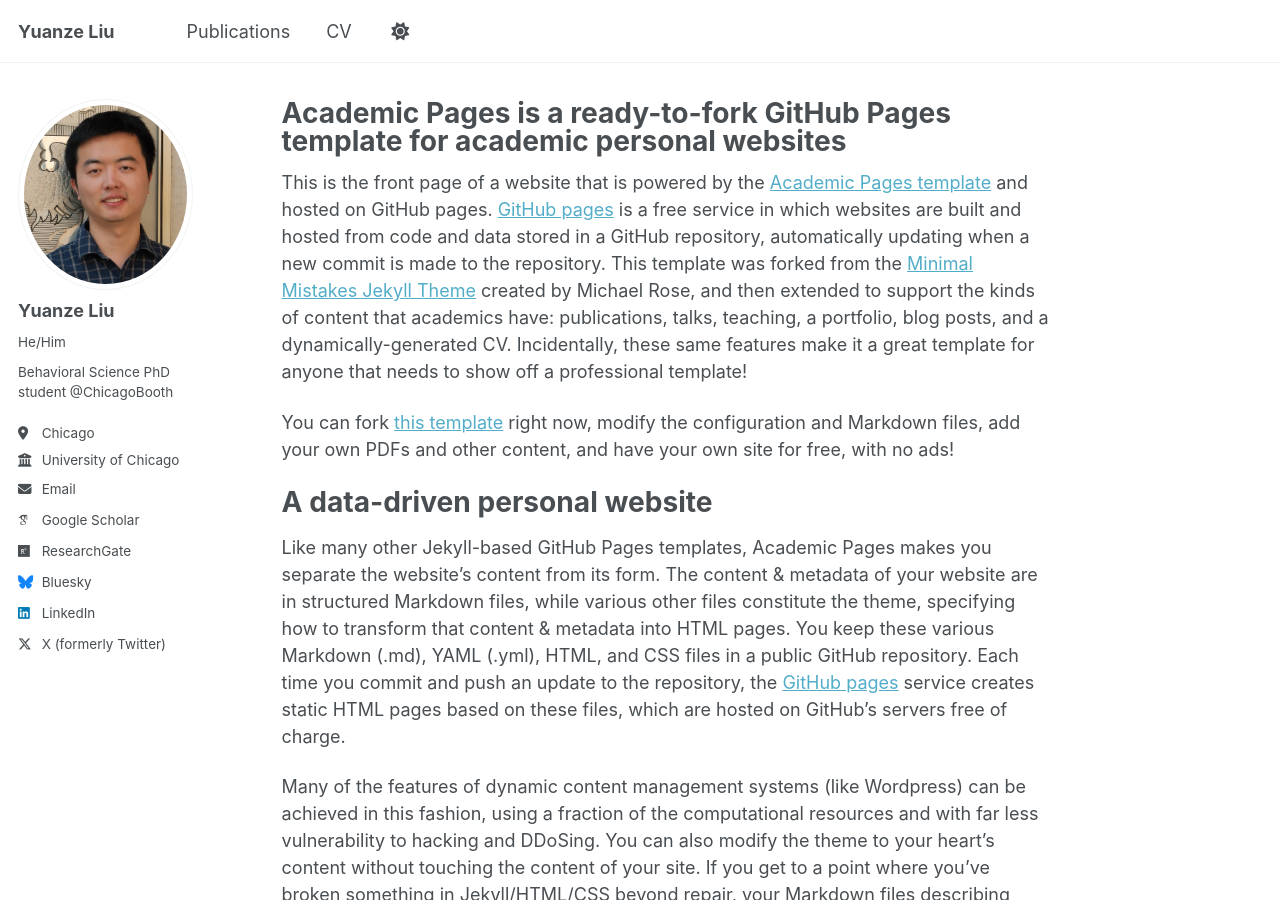
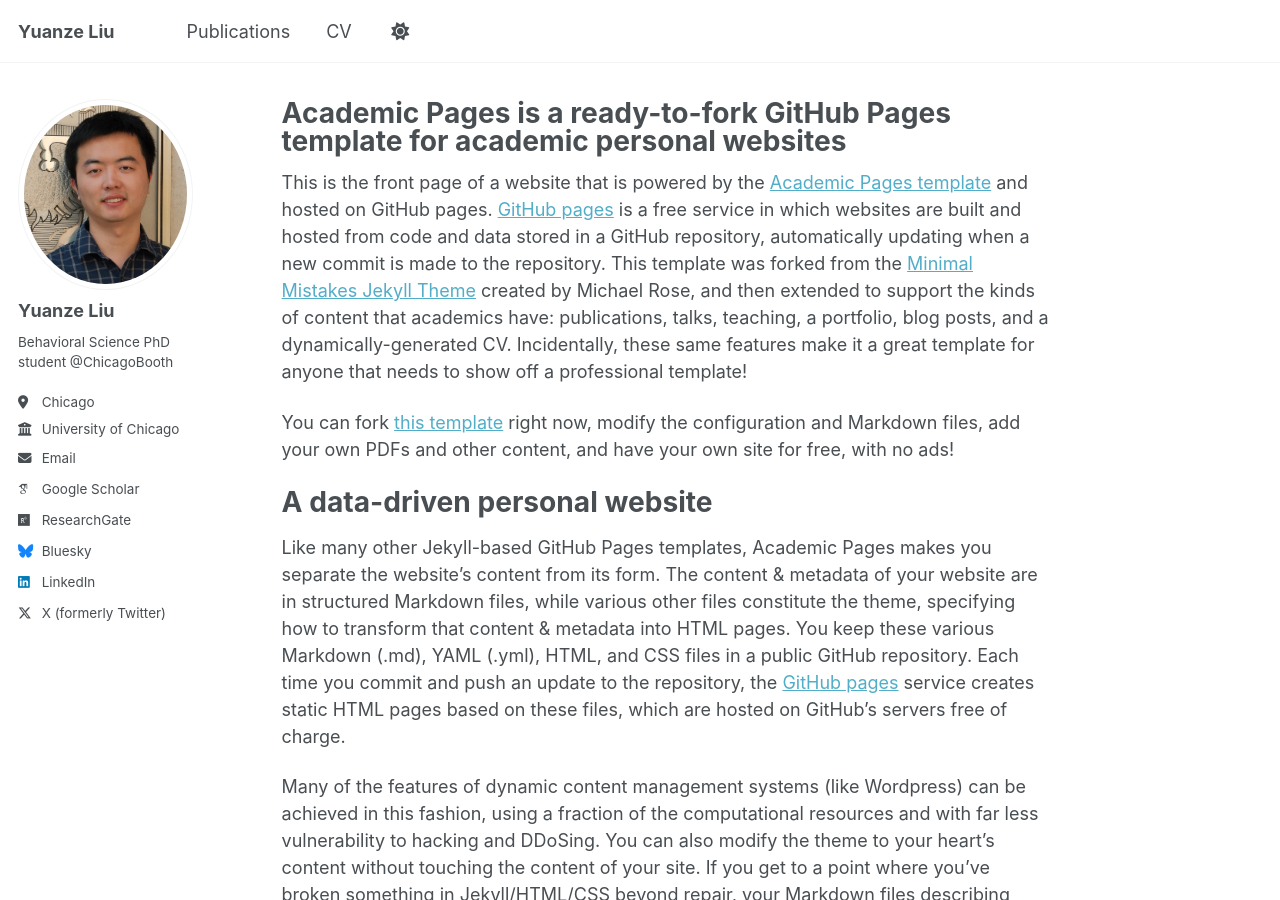
Before and after one commit to YooWonTaek/yuanzeliu, a Jekyll site: the page built from _pages/about.md, in a window 1280 px wide and 900 px high. Built offline with Jekyll 4.4.1, drawn with Linux system fonts in a browser that asks for light colours; some web fonts are replaced; a script that is not in the unit is left out.

Commit message:
Update _config.yml

```diff
--- a/_config.yml
+++ b/_config.yml
@@ -16,14 +16,14 @@ description   : &description "Yuanze Liu's academic portfolio"   # Short descrip
 
 # For a user/organization site (https://yuanzeliu.github.io)
 #url           : "https://yuanzeliu.github.io"  # Full site URL (no trailing slash)
-baseurl       : ""                             # Must stay empty for user/org sites
-repository    : "yuanzeliu.github.io"
+#baseurl       : ""                             # Must stay empty for user/org sites
+#repository    : "yuanzeliu.github.io"
 
 # Site Author - controls sidebar info
 author:
   avatar     : "profile1.png"                    # Avatar image in /images or root
   name       : "Yuanze Liu"
-  pronouns   : "He/Him"                         # Standard English format
+  #pronouns   : "He/Him"                         # Standard English format
   bio        : "Behavioral Science PhD student @ChicagoBooth"
   location   : "Chicago"
   employer   : "University of Chicago"
```
